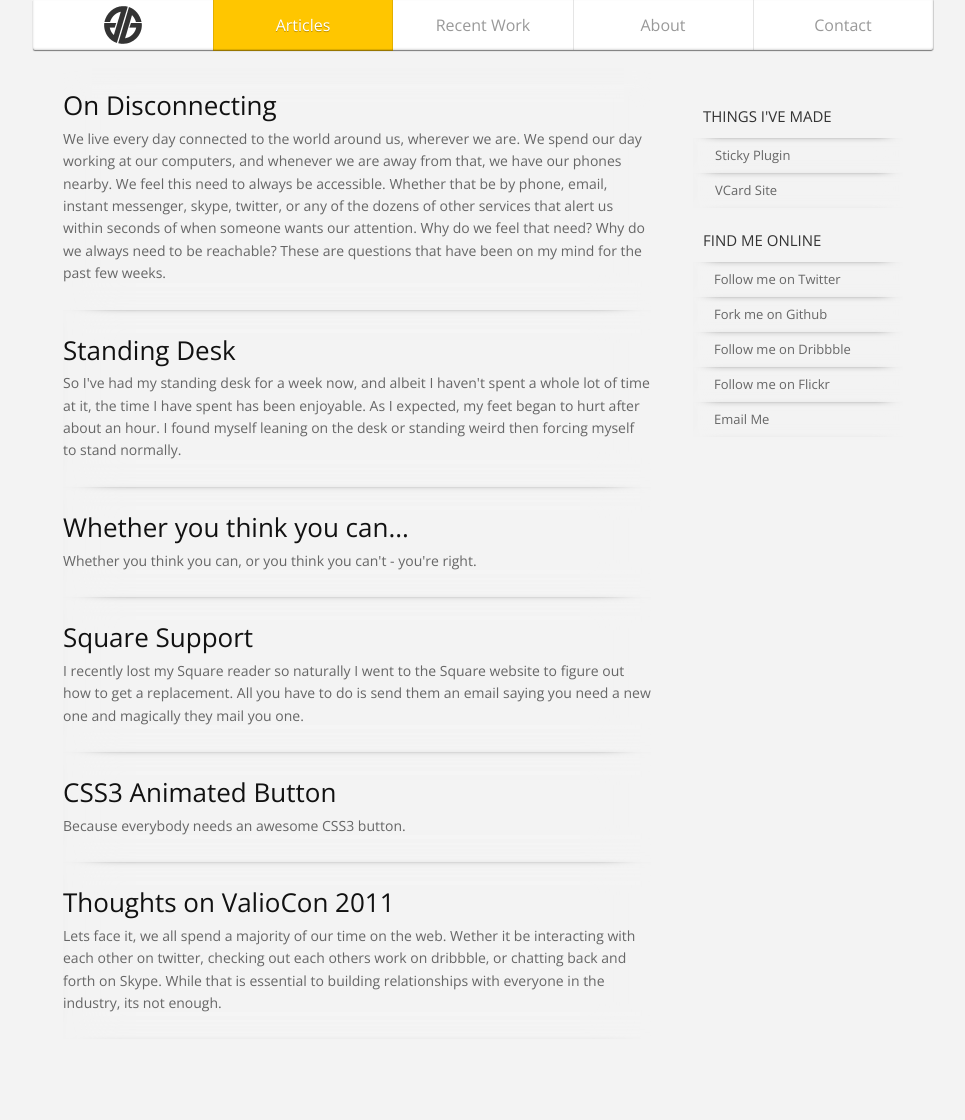
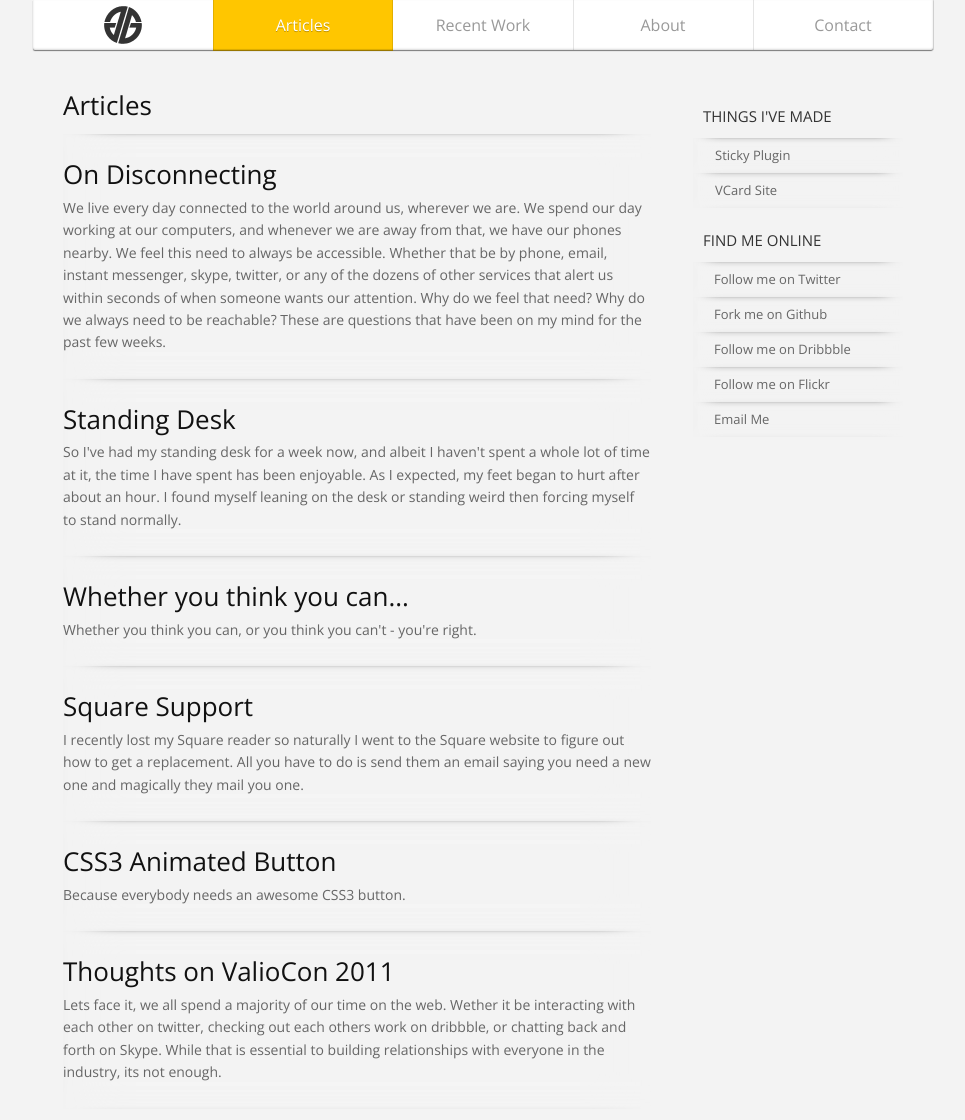
Before and after one commit to garand/garand, a Jekyll site: the page built from articles/index.md, in a window 1280 px wide and 1159 px high. Shown: the top 1120 px of the window, without its empty margins (157-1122 px from the left). Built offline with Jekyll 4.4.1, drawn with Linux system fonts in a browser that asks for light colours; comment, search, counter and statistics services are not loaded.

Commit message:
Page titles

```diff
--- a/articles/index.md
+++ b/articles/index.md
@@ -1,5 +1,6 @@
 ---
 layout: post
+title: Articles
 bodyclass: page-articles
 shortname: articles
 ---
```
Also changed, not shown: work/index.md (+1 -0 lines).
